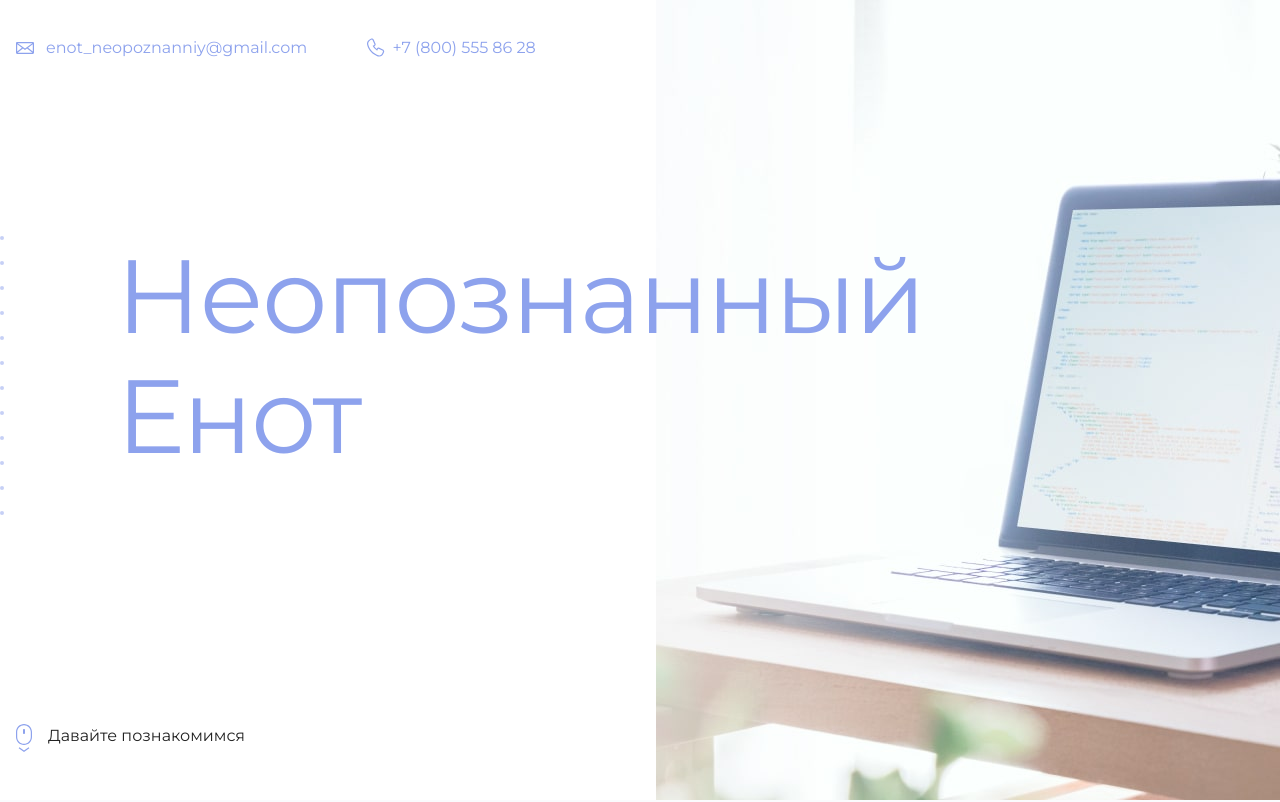
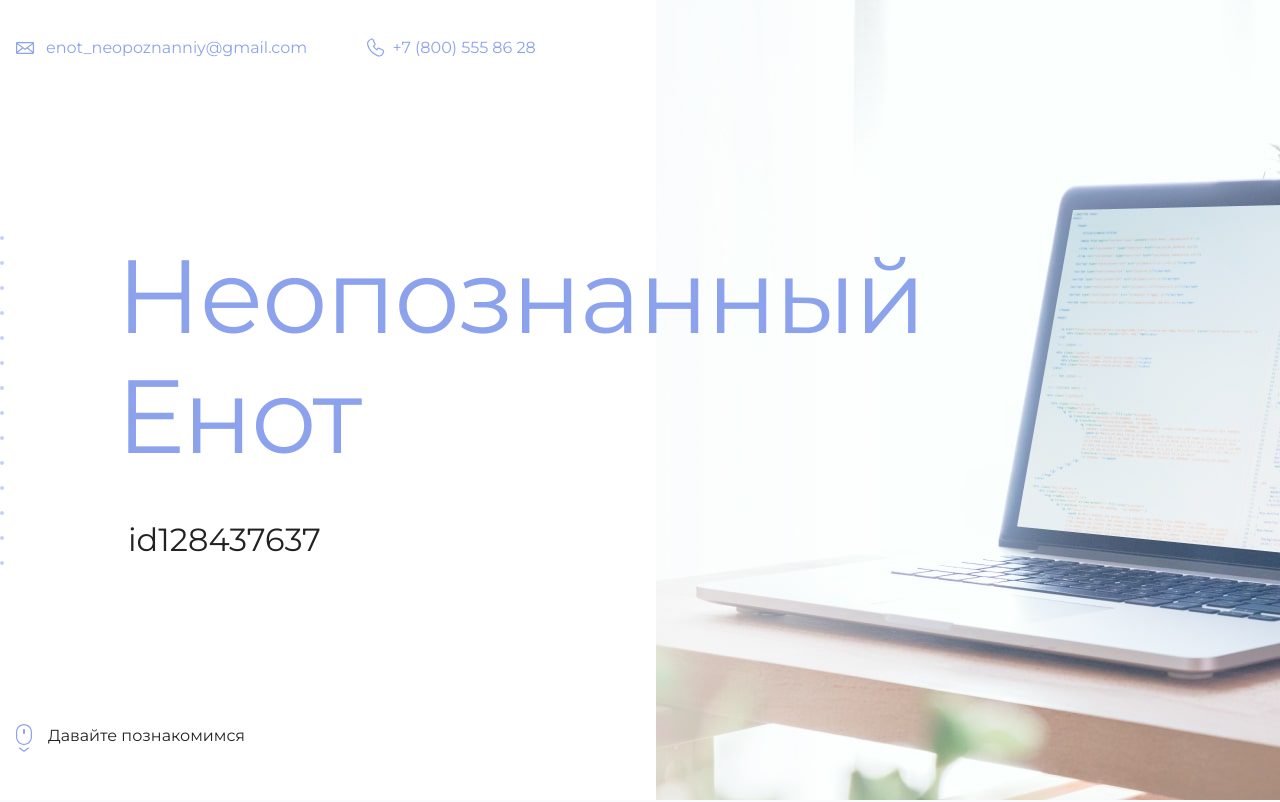
Before and after one commit to CawywaFlip/htmlacademy-task, a plain HTML site: page index.html in a window 1280 px wide. Shown: the top 802 px of the page. Drawn offline with Linux system fonts and the light colour scheme.

Commit message:
added id

```diff
--- a/index.html
+++ b/index.html
@@ -19,7 +19,7 @@
       <section class="hero-image">
         <div class="container">
           <h1 class="heading">Неопознанный Енот</h1>
-          <p><!-- Тут ваш id на сайте Академии --></p>
+          <p>id128437637</p>
         </div>
       </section>
 
```
